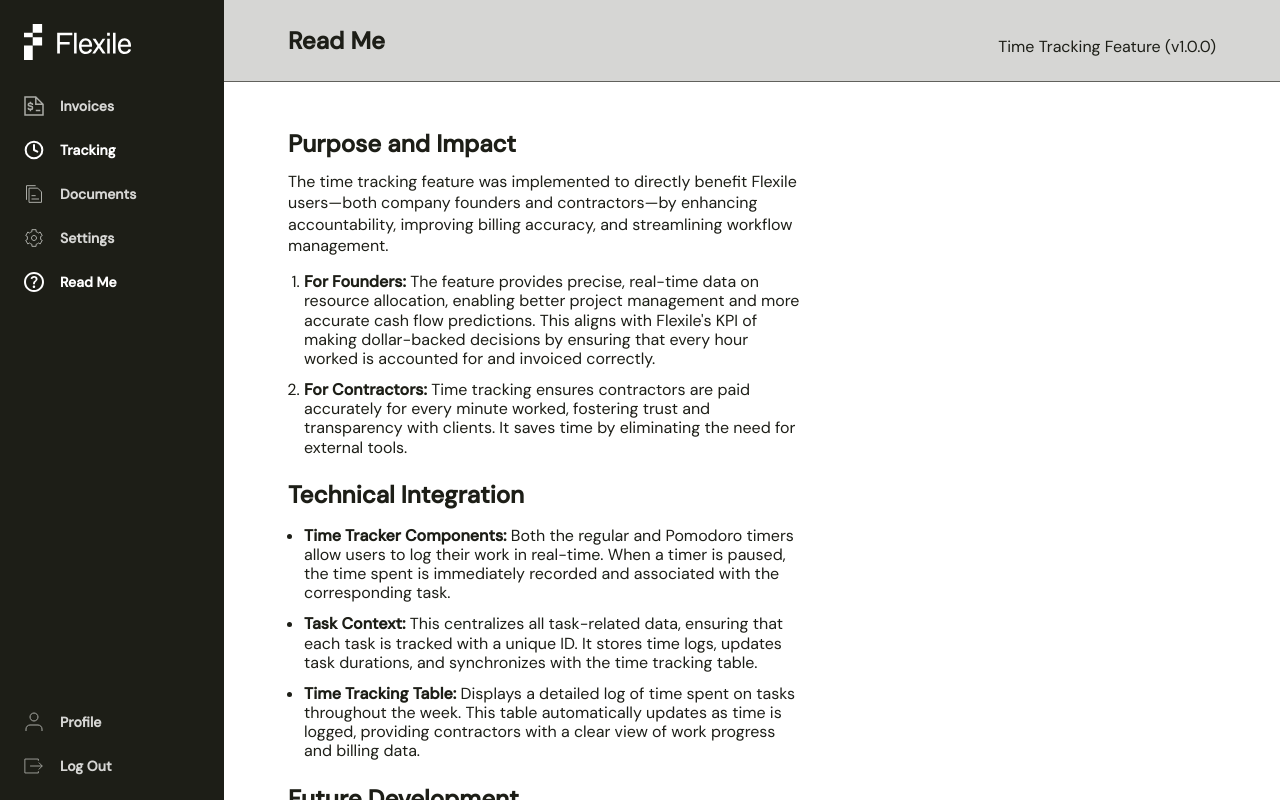
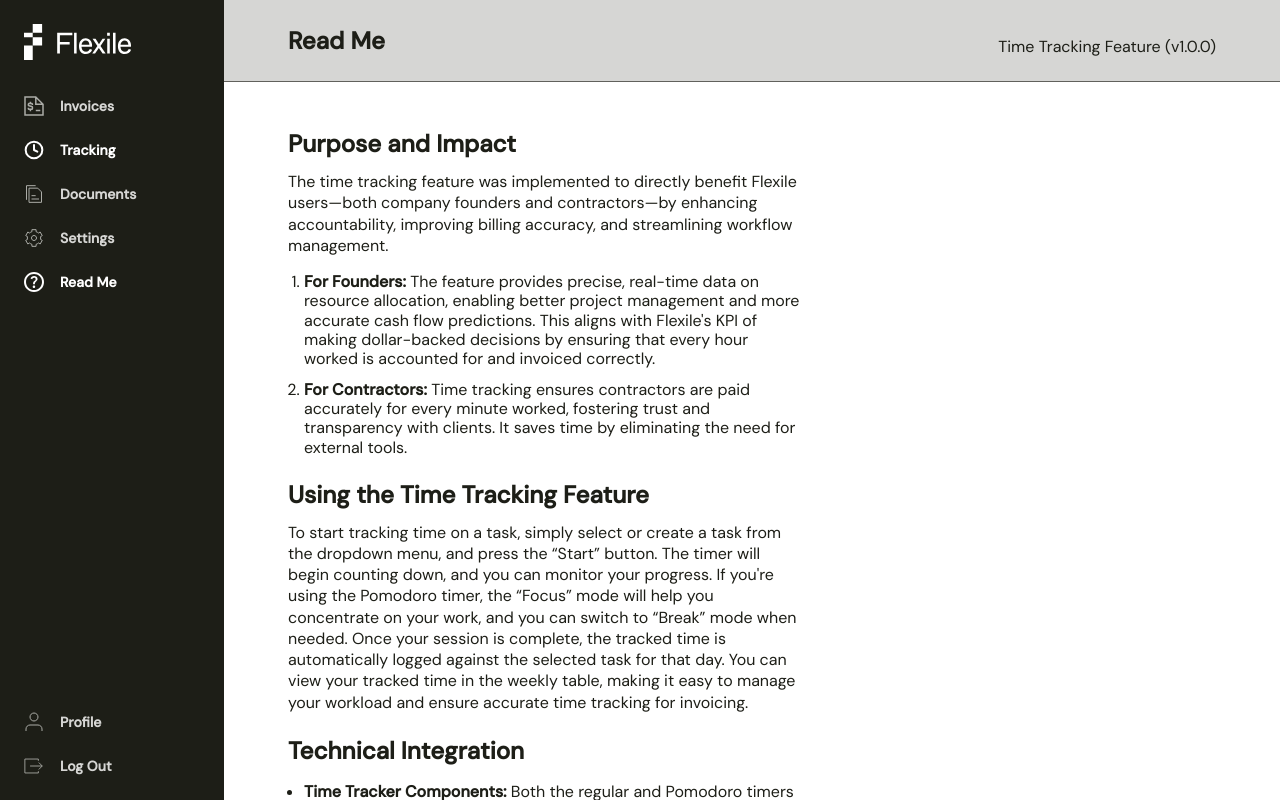
Before and after one commit to brianagude/flexile, a Next.js app: page /read-me in a window 1280 px wide. Built offline with nearby package versions, Linux system fonts and the light colour scheme.

Commit message:
update about page copy

```diff
--- a/app/read-me/page.tsx
+++ b/app/read-me/page.tsx
@@ -17,6 +17,9 @@ export default function ReadMe() {
         <li><b>For Founders:</b> The feature provides precise, real-time data on resource allocation, enabling better project management and more accurate cash flow predictions. This aligns with Flexile&apos;s KPI of making dollar-backed decisions by ensuring that every hour worked is accounted for and invoiced correctly.</li>
         <li><b>For Contractors:</b> Time tracking ensures contractors are paid accurately for every minute worked, fostering trust and transparency with clients. It saves time by eliminating the need for external tools.</li>
       </ol>
+
+      <h2>Using the Time Tracking Feature</h2>
+      <p>To start tracking time on a task, simply select or create a task from the dropdown menu, and press the “Start” button. The timer will begin counting down, and you can monitor your progress. If you&apos;re using the Pomodoro timer, the “Focus” mode will help you concentrate on your work, and you can switch to “Break” mode when needed. Once your session is complete, the tracked time is automatically logged against the selected task for that day. You can view your tracked time in the weekly table, making it easy to manage your workload and ensure accurate time tracking for invoicing.</p>
 
       <h2>Technical Integration</h2>
 
```
